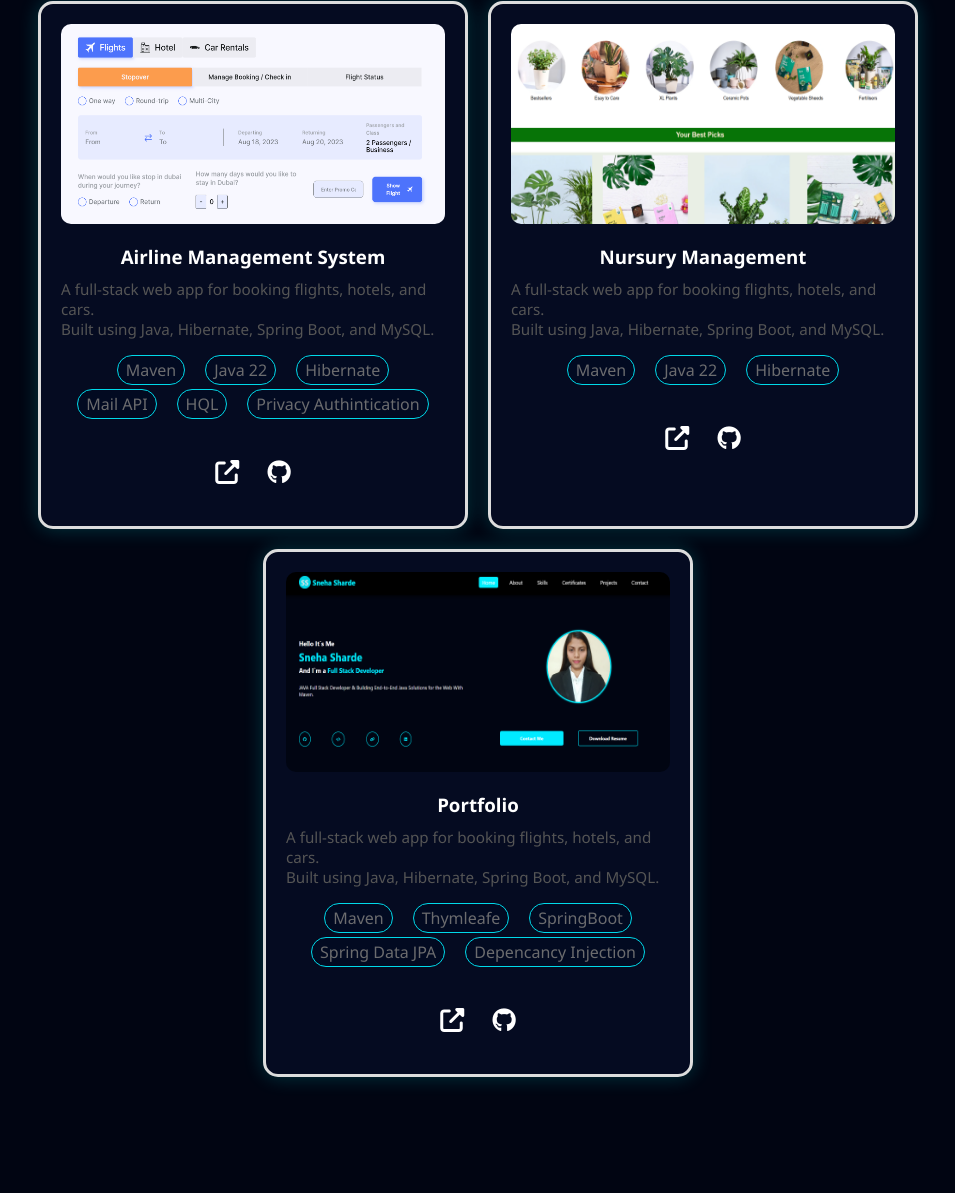
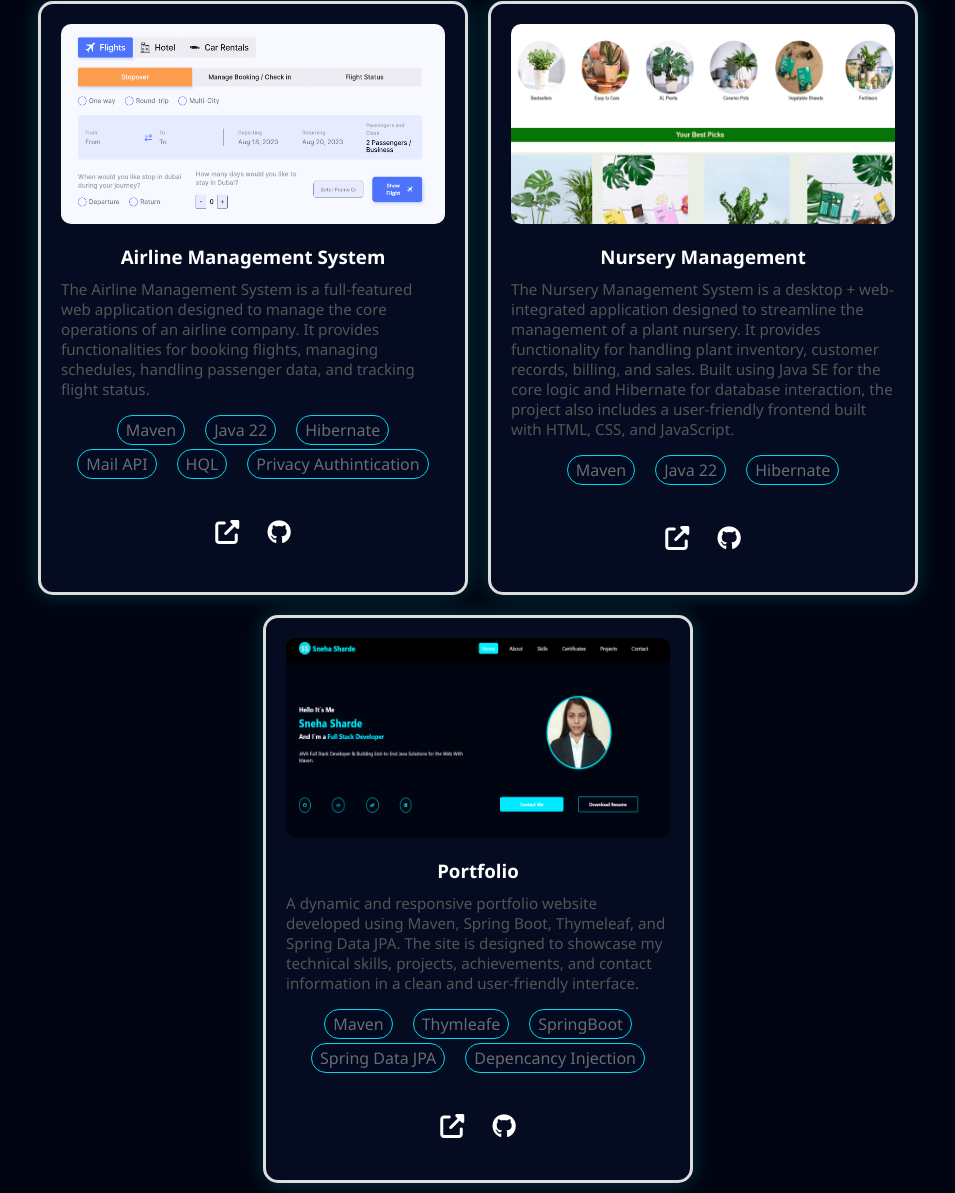
Before and after one commit to Snehasharde/Portfolio-Webiste, a plain HTML site: page index.html in a window 1280 px wide. Shown: the part 3340-4533 px from the top of the page, without its empty margins (162-1117 px from the left). Drawn offline with Linux system fonts and the light colour scheme.

Commit message:
Update index.html

```diff
--- a/index.html
+++ b/index.html
@@ -322,8 +322,7 @@
                       <img src="images/Screenshot 2025-01-26 202321.png" alt="Project Image">
                       <h3>Airline Management System</h3>
                       <p class="description">
-                       A full-stack web app for booking flights, hotels, and cars.<br/>
-                       Built using Java, Hibernate, Spring Boot, and MySQL.
+                       The Airline Management System is a full-featured web application designed to manage the core operations of an airline company. It provides functionalities for booking flights, managing schedules, handling passenger data, and tracking flight status.
                      </p>
                      <p class="tech-used-p"><span class="tech-used">Maven</span><span class="tech-used">Java 22</span><span class="tech-used">Hibernate</span></p>
                      <p class="tech-used-p"><span class="tech-used">Mail API</span><span class="tech-used">HQL</span><span class="tech-used">Privacy Authintication</span></p>
@@ -332,26 +331,24 @@
                   </div>
                    <div class="project-card" onclick="toggleDescription(this)">
                       <img src="images/Screenshot 2025-07-15 153123.png" alt="Project Image">
-                      <h3>Nursury Management</h3>
+                      <h3>Nursery Management</h3>
                       <p class="description">
-                       A full-stack web app for booking flights, hotels, and cars.<br/>
-                       Built using Java, Hibernate, Spring Boot, and MySQL.
+                       The Nursery Management System is a desktop + web-integrated application designed to streamline the management of a plant nursery. It provides functionality for handling plant inventory, customer records, billing, and sales. Built using Java SE for the core logic and Hibernate for database interaction, the project also includes a user-friendly frontend built with HTML, CSS, and JavaScript.
                      </p>
                      <p class="tech-used-p"><span class="tech-used">Maven</span><span class="tech-used">Java 22</span><span class="tech-used">Hibernate</span></p>
-                     <a href="https://github.com/yourusername/project-repo" target="_blank" class="github-btn"><i class="fa-solid fa-up-right-from-square"></i></a>
-                     <a href="https://github.com/yourusername/project-repo" target="_blank" class="github-btn"><i class="fab fa-github"></i></a>
+                     <a href="#" target="_blank" class="github-btn"><i class="fa-solid fa-up-right-from-square"></i></a>
+                     <a href="#" target="_blank" class="github-btn"><i class="fab fa-github"></i></a>
                    </div>
                    <div class="project-card" onclick="toggleDescription(this)">
                       <img src="images/Screenshot 2025-07-20 142613.png" alt="Project Image">
                       <h3>Portfolio</h3>
                       <p class="description">
-                       A full-stack web app for booking flights, hotels, and cars.<br/>
-                       Built using Java, Hibernate, Spring Boot, and MySQL.
+                       A dynamic and responsive portfolio website developed using Maven, Spring Boot, Thymeleaf, and Spring Data JPA. The site is designed to showcase my technical skills, projects, achievements, and contact information in a clean and user-friendly interface.
                      </p>
                      <p class="tech-used-p"><span class="tech-used">Maven</span><span class="tech-used">Thymleafe</span><span class="tech-used">SpringBoot</span></p>
 					 <p class="tech-used-p"><span class="tech-used">Spring Data JPA</span><span class="tech-used">Depencancy Injection</span></p>
                      <a href="https://snehasharde.github.io/Portfolio-Website/" target="_blank" class="github-btn"><i class="fa-solid fa-up-right-from-square"></i></a>
-                     <a href="https://github.com/yourusername/project-repo" target="_blank" class="github-btn"><i class="fab fa-github"></i></a>
+                     <a href="https://github.com/Snehasharde/Portfolio-Website" target="_blank" class="github-btn"><i class="fab fa-github"></i></a>
                    </div>
                 </div>
       </section>
```
